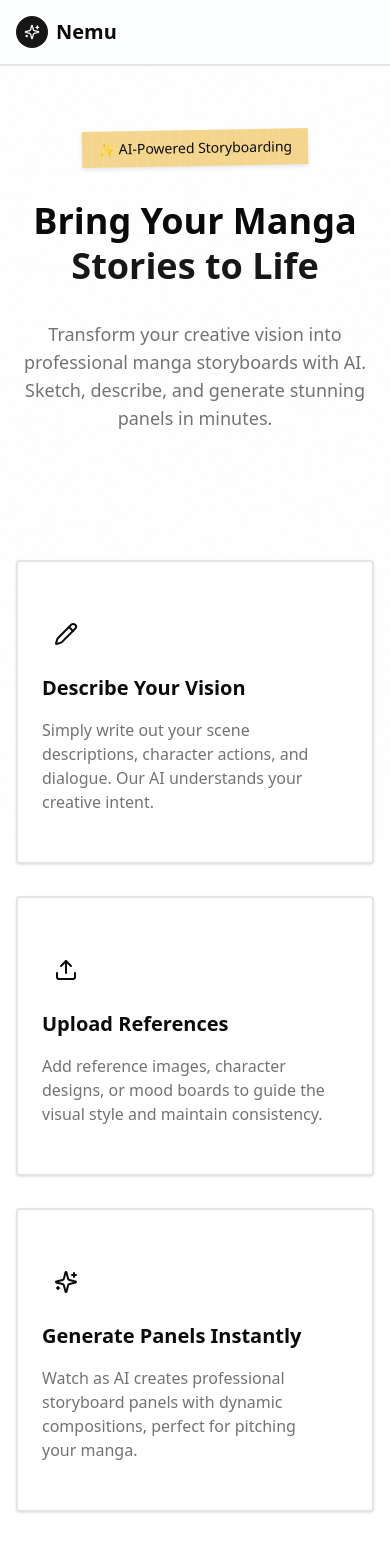
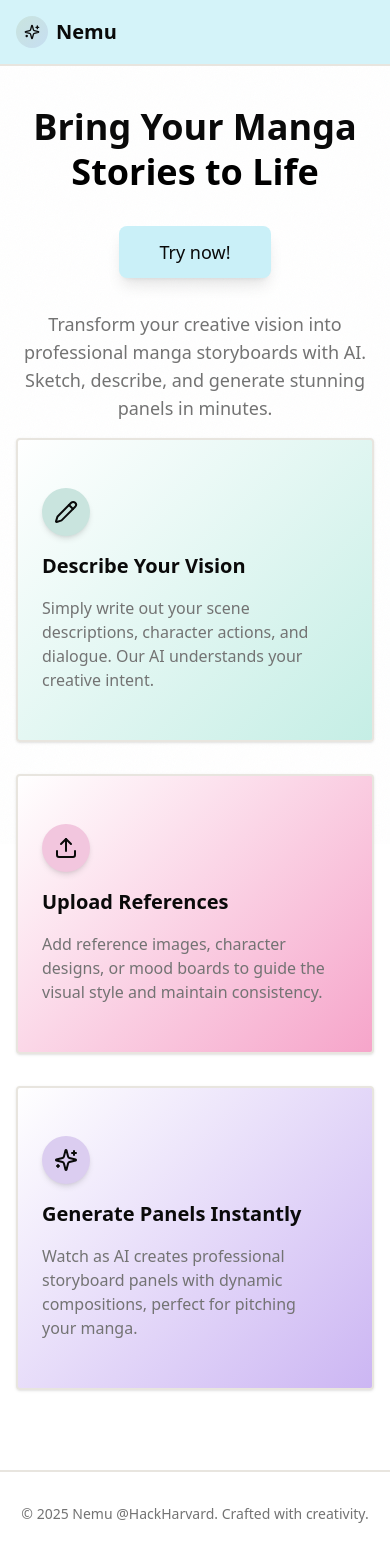
Before and after one commit to Hoodini231/Nemu, a Next.js app: page / in a window 390 px wide. Shown: the top 1568 px of the page. Built offline with nearby package versions, Linux system fonts and the light colour scheme.

Commit message:
Make website less ugly?

```diff
--- a/app/create/page.tsx
+++ b/app/create/page.tsx
@@ -15,7 +15,7 @@ import { ArrowLeft, Upload, X, Sparkles } from "lucide-react"
 
 export default function CreatePage() {
   const router = useRouter()
-  const [prompt, setPrompt] = useState("")
+  const [prompt, setPrompt] = useState("woof")
   const [panels, setPanels] = useState("4")
   const [style, setStyle] = useState("shonen")
   const [uploadedImages, setUploadedImages] = useState<string[]>([])
@@ -40,7 +40,7 @@ export default function CreatePage() {
   return (
     <div className="min-h-screen">
       {/* Header */}
-      <header className="border-b-2 border-border bg-card/50 backdrop-blur-sm sticky top-0 z-50">
+      <header className="border-b-2 border-border bg-header/75 backdrop-blur-sm sticky top-0 z-50">
         <div className="container mx-auto px-4 py-4 flex items-center justify-between">
           <Link
             href="/"
@@ -50,10 +50,10 @@ export default function CreatePage() {
             <span>Back</span>
           </Link>
           <div className="flex items-center gap-2">
-            <div className="w-8 h-8 bg-primary rounded-full flex items-center justify-center">
-              <Sparkles className="w-4 h-4 text-primary-foreground" />
+            <div className="w-8 h-8 bg-gradient-to-br from-[#C9E4DE] to-[#C6DEF1] rounded-full flex items-center justify-center">
+              <Sparkles className="w-4 h-4 text-foreground" />
             </div>
-            <h1 className="text-xl font-bold text-foreground">MangaBoard</h1>
+            <h1 className="text-xl font-bold text-foreground">Nemu</h1>
           </div>
         </div>
       </header>
@@ -62,12 +62,11 @@ export default function CreatePage() {
         <div className="grid lg:grid-cols-[1fr,400px] gap-8 max-w-7xl mx-auto">
           {/* Left Column - Main Creation Area */}
           <div className="space-y-6">
-            {/* Washi tape header */}
             <div className="inline-block">
-              <div className="washi-tape text-sm font-medium text-foreground">✏️ New Storyboard</div>
+              <div className="washi-tape washi-tape-peach text-sm font-medium text-foreground">✏️ New Storyboard</div>
             </div>
 
-            <Card className="sketch-border bg-card">
+            <Card className="card-tinted-blue">
               <CardHeader>
                 <CardTitle className="text-2xl text-foreground">Create Your Storyboard</CardTitle>
               </CardHeader>
@@ -79,10 +78,11 @@ export default function CreatePage() {
                   </Label>
                   <Textarea
                     id="prompt"
+                    name="prompt"
                     placeholder="e.g., A young samurai facing a mythical oni under a full moon in a bamboo forest..."
                     value={prompt}
                     onChange={(e) => setPrompt(e.target.value)}
-                    className="min-h-[200px] resize-none bg-input border-2 border-border focus:border-primary text-foreground placeholder:text-muted-foreground"
+                    className="min-h-[200px] resize-none bg-input border-2 border-border focus:border-primary text-foreground placeholder:text-muted-foreground focus:outline-none"
                   />
                   <p className="text-sm text-muted-foreground">
                     Describe your scene, characters, actions, and mood in detail.
@@ -97,6 +97,7 @@ export default function CreatePage() {
                     </Label>
                     <Input
                       id="panels"
+                      name="panels"
                       type="number"
                       min="1"
                       max="12"
@@ -129,17 +130,11 @@ export default function CreatePage() {
 
           {/* Right Column - Reference Area */}
           <div className="space-y-6">
-            {/* Washi tape header */}
             <div className="inline-block">
-              <div
-                className="washi-tape text-sm font-medium text-foreground"
-                style={{ background: "var(--washi-mint)" }}
-              >
-                📎 References
-              </div>
+              <div className="washi-tape washi-tape-mint text-sm font-medium text-foreground">📎 References</div>
             </div>
 
-            <Card className="sketch-border bg-card">
+            <Card className="card-tinted-mint">
               <CardHeader>
                 <CardTitle className="text-xl text-foreground">Add Illustration History</CardTitle>
               </CardHeader>
--- a/app/globals.css
+++ b/app/globals.css
@@ -4,21 +4,25 @@
 @custom-variant dark (&:is(.dark *));
 
 :root {
-  /* Paper texture background */
+  /* Paper texture background - soft cream */
+  --background: #ffffff;
+  --foreground: oklch(0.145 0 0);
 
-  /* Card backgrounds - slightly lighter paper */
-  --card: oklch(1 0 0);
+  /* Card backgrounds - white for contrast */
+  --card: #f8f8f8;
   --card-foreground: oklch(0.145 0 0);
+
+  --header: #caf0f8;
 
   --popover: oklch(1 0 0);
   --popover-foreground: oklch(0.145 0 0);
 
-  /* Muted teal primary accent */
-  --primary: oklch(0.205 0 0);
-  --primary-foreground: oklch(0.985 0 0);
+  /* Primary accent - pastel mint green */
+  --primary: #c9e4de;
+  --primary-foreground: oklch(0.145 0 0);
 
-  /* Sakura pink for CTA buttons */
-  --sakura: #ffb7c5;
+  /* Sakura/CTA button - pastel blue */
+  --sakura: #c6def1;
   --sakura-foreground: oklch(0.145 0 0);
 
   /* Soft earthy secondary */
@@ -29,11 +33,13 @@
   --muted: oklch(0.97 0 0);
   --muted-foreground: oklch(0.556 0 0);
 
-  /* Washi tape accent colors */
-  --washi-yellow: #f4d58d;
-  --washi-mint: #b8d8ba;
-  --washi-peach: #f5c6a5;
-  --washi-lavender: #d4c5e2;
+  /* Washi tape colors - using the pastel rainbow palette */
+  --washi-yellow: #BFCBCE;
+  --washi-mint: #c9e4de;
+  --washi-blue: #c6def1;
+  --washi-lavender: #dbcdf0;
+  --washi-pink: #f2c6de;
+  --washi-peach: #f7d9c4;
 
   --accent: oklch(0.97 0 0);
   --accent-foreground: oklch(0.205 0 0);
@@ -41,8 +47,8 @@
   --destructive: oklch(0.577 0.245 27.325);
   --destructive-foreground: oklch(0.577 0.245 27.325);
 
-  --border: oklch(0.922 0 0);
-  --input: oklch(0.922 0 0);
+  --border: #e8e5df;
+  --input: #ffffff;
   --ring: oklch(0.708 0 0);
 
   --radius: 0.625rem;
@@ -61,18 +67,16 @@
   --sidebar-accent-foreground: oklch(0.205 0 0);
   --sidebar-border: oklch(0.922 0 0);
   --sidebar-ring: oklch(0.708 0 0);
-  --background: oklch(1 0 0);
-  --foreground: oklch(0.145 0 0);
 }
 
 .dark {
   --background: oklch(0.145 0 0);
   --foreground: oklch(0.985 0 0);
-  --card: oklch(0.205 0 0);
+  --card: oklch(0.145 0 0);
   --card-foreground: oklch(0.985 0 0);
-  --popover: oklch(0.205 0 0);
+  --popover: oklch(0.145 0 0);
   --popover-foreground: oklch(0.985 0 0);
-  --primary: oklch(0.922 0 0);
+  --primary: oklch(0.985 0 0);
   --primary-foreground: oklch(0.205 0 0);
   --secondary: oklch(0.269 0 0);
   --secondary-foreground: oklch(0.985 0 0);
@@ -80,11 +84,11 @@
   --muted-foreground: oklch(0.708 0 0);
   --accent: oklch(0.269 0 0);
   --accent-foreground: oklch(0.985 0 0);
-  --destructive: oklch(0.704 0.191 22.216);
+  --destructive: oklch(0.396 0.141 25.723);
   --destructive-foreground: oklch(0.637 0.237 25.331);
-  --border: oklch(1 0 0 / 10%);
-  --input: oklch(1 0 0 / 15%);
-  --ring: oklch(0.556 0 0);
+  --border: oklch(0.269 0 0);
+  --input: oklch(0.269 0 0);
+  --ring: oklch(0.439 0 0);
   --chart-1: oklch(0.488 0.243 264.376);
   --chart-2: oklch(0.696 0.17 162.48);
   --chart-3: oklch(0.769 0.188 70.08);
@@ -96,8 +100,8 @@
   --sidebar-primary-foreground: oklch(0.985 0 0);
   --sidebar-accent: oklch(0.269 0 0);
   --sidebar-accent-foreground: oklch(0.985 0 0);
-  --sidebar-border: oklch(1 0 0 / 10%);
-  --sidebar-ring: oklch(0.556 0 0);
+  --sidebar-border: oklch(0.269 0 0);
+  --sidebar-ring: oklch(0.439 0 0);
 }
 
 @theme inline {
@@ -105,6 +109,7 @@
   --font-mono: var(--font-geist-mono);
   --color-background: var(--background);
   --color-foreground: var(--foreground);
+  --color-header: var(--header);
   --color-card: var(--card);
   --color-card-foreground: var(--card-foreground);
   --color-popover: var(--popover);
@@ -191,6 +196,31 @@
   );
 }
 
+/* Colorful washi tape variants */
+.washi-tape-yellow {
+  background: var(--washi-yellow);
+}
+
+.washi-tape-mint {
+  background: var(--washi-mint);
+}
+
+.washi-tape-blue {
+  background: var(--washi-blue);
+}
+
+.washi-tape-lavender {
+  background: var(--washi-lavender);
+}
+
+.washi-tape-pink {
+  background: var(--washi-pink);
+}
+
+.washi-tape-peach {
+  background: var(--washi-peach);
+}
+
 /* Hand-drawn style borders */
 .sketch-border {
   border: 2px solid var(--border);
@@ -209,3 +239,28 @@
   border-radius: 4px;
   opacity: 0.3;
 }
+
+/* Updated colorful card backgrounds to pastel rainbow tints */
+.card-tinted-mint {
+  background: linear-gradient(135deg, #ffffff 0%, #c5eee5 100%);
+}
+
+.card-tinted-blue {
+  background: linear-gradient(135deg, #ffffff 0%, #abd4f6 100%);
+}
+
+.card-tinted-lavender {
+  background: linear-gradient(135deg, #ffffff 0%, #ccb6f3 100%);
+}
+
+.card-tinted-pink {
+  background: linear-gradient(135deg, #ffffff 0%, #f6a5ca 100%);
+}
+
+.card-tinted-peach {
+  background: linear-gradient(135deg, #ffffff 0%, #f7bc9f 100%);
+}
+
+.card-tinted-yellow {
+  background: linear-gradient(135deg, #ffffff 0%, #ffe4a5 100%);
+}
--- a/app/page.tsx
+++ b/app/page.tsx
@@ -7,19 +7,19 @@ export default function LandingPage() {
   return (
     <div className="min-h-screen">
       {/* Header */}
-      <header className="border-b-2 border-border bg-card/50 backdrop-blur-sm sticky top-0 z-50">
+      <header className="border-b-2 border-border bg-header/80 backdrop-blur-sm sticky top-0 z-50">
         <div className="container mx-auto px-4 py-4 flex items-center justify-between">
           <div className="flex items-center gap-2">
-            <div className="w-8 h-8 bg-primary rounded-full flex items-center justify-center">
-              <Sparkles className="w-4 h-4 text-primary-foreground" />
+            <div className="w-8 h-8 bg-gradient-to-br from-[#C9E4DE] to-[#C6DEF1] rounded-full flex items-center justify-center">
+              <Sparkles className="w-4 h-4 text-foreground" />
             </div>
             <h1 className="text-xl font-bold text-foreground">Nemu</h1>
           </div>
           <nav className="hidden md:flex gap-6">
-            <Link href="#features" className="text-muted-foreground hover:text-foreground transition-colors">
+            <Link href="#features" className="text-foreground hover:text-foreground transition-colors">
               Features
             </Link>
-            <Link href="#how-it-works" className="text-muted-foreground hover:text-foreground transition-colors">
+            <Link href="#how-it-works" className="text-foreground hover:text-foreground transition-colors">
               How It Works
             </Link>
           </nav>
@@ -27,20 +27,29 @@ export default function LandingPage() {
       </header>
 
       {/* Hero Section */}
-      <section className="container mx-auto px-4 py-16 md:py-24">
+      <section className="container mx-auto px-2 md:py-4">
         <div className="max-w-4xl mx-auto text-center space-y-8">
-          {/* Washi tape label */}
           <div className="inline-block">
-            <div className="washi-tape text-sm font-medium text-foreground">✨ AI-Powered Storyboarding</div>
           </div>
 
           <h2 className="text-4xl md:text-6xl font-bold text-foreground leading-tight text-balance">
             Bring Your Manga
             <br />
-            <span className="text-primary">Stories to Life</span>
+            <span className="bg-black bg-clip-text text-transparent">
+              Stories to Life
+            </span>
           </h2>
 
-          <p className="text-lg md:text-xl text-muted-foreground max-w-2xl mx-auto text-pretty">
+          <Link href="/create">
+            <Button
+              size="lg"
+              className="text-lg px-10 py-3 h-auto bg-header hover:bg-sakura text-sakura-foreground shadow-lg hover:shadow-xl transition-all duration-300 transform hover:scale-105"
+            >
+              Try now!
+            </Button>
+          </Link>
+
+          <p className="text-lg md:text-xl pt-8 text-muted-foreground max-w-2xl mx-auto text-pretty ">
             Transform your creative vision into professional manga storyboards with AI. Sketch, describe, and generate
             stunning panels in minutes.
           </p>
@@ -48,12 +57,12 @@ export default function LandingPage() {
       </section>
 
       {/* Feature Cards */}
-      <section id="features" className="container mx-auto px-4 py-16">
+      <section id="features" className="container mx-auto px-4 py-4">
         <div className="grid md:grid-cols-3 gap-8 max-w-6xl mx-auto">
           {/* Card 1 */}
-          <Card className="sketch-border bg-card hover:shadow-lg transition-shadow duration-300 transform hover:-rotate-1">
+          <Card className="sketch-border card-tinted-mint hover:shadow-lg transition-shadow duration-300 transform hover:-rotate-1">
             <CardContent className="p-6 space-y-4">
-              <div className="w-12 h-12 rounded-full bg-washi-mint flex items-center justify-center">
+              <div className="w-12 h-12 rounded-full bg-[#C9E4DE] flex items-center justify-center shadow-md">
                 <Pencil className="w-6 h-6 text-foreground" />
               </div>
               <h3 className="text-xl font-bold text-foreground">Describe Your Vision</h3>
@@ -65,9 +74,9 @@ export default function LandingPage() {
           </Card>
 
           {/* Card 2 */}
-          <Card className="sketch-border bg-card hover:shadow-lg transition-shadow duration-300 transform hover:rotate-1">
+          <Card className="sketch-border card-tinted-pink hover:shadow-lg transition-shadow duration-300 transform hover:rotate-1">
             <CardContent className="p-6 space-y-4">
-              <div className="w-12 h-12 rounded-full bg-washi-peach flex items-center justify-center">
+              <div className="w-12 h-12 rounded-full bg-[#F2C6DE] flex items-center justify-center shadow-md">
                 <Upload className="w-6 h-6 text-foreground" />
               </div>
               <h3 className="text-xl font-bold text-foreground">Upload References</h3>
@@ -79,9 +88,9 @@ export default function LandingPage() {
           </Card>
 
           {/* Card 3 */}
-          <Card className="sketch-border bg-card hover:shadow-lg transition-shadow duration-300 transform hover:-rotate-1">
+          <Card className="sketch-border card-tinted-lavender hover:shadow-lg transition-shadow duration-300 transform hover:-rotate-1">
             <CardContent className="p-6 space-y-4">
-              <div className="w-12 h-12 rounded-full bg-washi-lavender flex items-center justify-center">
+              <div className="w-12 h-12 rounded-full bg-[#DBCDF0] flex items-center justify-center shadow-md">
                 <Sparkles className="w-6 h-6 text-foreground" />
               </div>
               <h3 className="text-xl font-bold text-foreground">Generate Panels Instantly</h3>
@@ -94,42 +103,11 @@ export default function LandingPage() {
         </div>
       </section>
 
-      {/* CTA Section */}
-      <section className="container mx-auto px-4 py-16 md:py-24">
-        <div className="max-w-3xl mx-auto text-center space-y-8">
-          <h2 className="text-3xl md:text-5xl font-bold text-foreground text-balance">
-            The Future of Storyboarding is Here
-          </h2>
-
-          <Link href="/create">
-            <Button
-              size="lg"
-              className="text-lg px-12 py-6 h-auto bg-sakura hover:bg-sakura/90 text-sakura-foreground shadow-lg hover:shadow-xl transition-all duration-300 transform hover:scale-105"
-            >
-              Simplify your storyboarding
-            </Button>
-          </Link>
-
-          <p className="text-sm text-muted-foreground">No credit card required • Start creating in seconds</p>
-        </div>
-      </section>
-
       {/* Footer */}
       <footer className="border-t-2 border-border mt-16">
         <div className="container mx-auto px-4 py-8">
           <div className="flex flex-col md:flex-row justify-between items-center gap-4">
-            <p className="text-sm text-muted-foreground">© 2025 MangaBoard. Crafted with creativity.</p>
-            <div className="flex gap-6">
-              <Link href="#" className="text-sm text-muted-foreground hover:text-foreground transition-colors">
-                Privacy
-              </Link>
-              <Link href="#" className="text-sm text-muted-foreground hover:text-foreground transition-colors">
-                Terms
-              </Link>
-              <Link href="#" className="text-sm text-muted-foreground hover:text-foreground transition-colors">
-                Contact
-              </Link>
-            </div>
+            <p className="text-sm text-muted-foreground">© 2025 Nemu @HackHarvard. Crafted with creativity.</p>
           </div>
         </div>
       </footer>
--- a/app/results/page.tsx
+++ b/app/results/page.tsx
@@ -1,10 +1,10 @@
+"use client"
 import Link from "next/link"
 import { Button } from "../../components/ui/button"
 import { Card, CardContent, CardFooter, CardHeader, CardTitle } from "../../components/ui/card"
 import { ArrowLeft, RefreshCw, Edit, Sparkles } from "lucide-react"
 
 export default function ResultsPage() {
-  // Mock data for generated panels
   const panels = [
     {
       id: 1,
@@ -12,6 +12,7 @@ export default function ResultsPage() {
       description:
         "Wide establishing shot of a moonlit bamboo forest. Shadows dance between the tall stalks as mist rolls across the ground. The full moon hangs heavy in the sky.",
       image: "/moonlit-bamboo-forest-manga-style.jpg",
+      colorTheme: "blue",
     },
     {
       id: 2,
@@ -19,6 +20,7 @@ export default function ResultsPage() {
       description:
         "Close-up of the young samurai's determined face. Sweat beads on his forehead, his hand grips the katana handle. His eyes reflect the moonlight with fierce resolve.",
       image: "/young-samurai-close-up-manga-style.jpg",
+      colorTheme: "peach",
     },
     {
       id: 3,
@@ -26,6 +28,7 @@ export default function ResultsPage() {
       description:
         "The mythical oni emerges from the shadows, towering and menacing. Its red skin glows in the moonlight, horns piercing the sky. Steam rises from its nostrils.",
       image: "/mythical-oni-demon-manga-style.jpg",
+      colorTheme: "pink",
     },
     {
       id: 4,
@@ -33,13 +36,38 @@ export default function ResultsPage() {
       description:
         "Dynamic action shot as the samurai leaps forward, katana raised high. Motion lines emphasize the speed and power of the attack. Bamboo leaves scatter in the wind.",
       image: "/samurai-action-leap-manga-style.jpg",
+      colorTheme: "lavender",
     },
   ]
+
+  const getCardClass = (theme: string) => {
+    const themeMap: Record<string, string> = {
+      blue: "card-tinted-blue",
+      peach: "card-tinted-peach",
+      pink: "card-tinted-pink",
+      lavender: "card-tinted-lavender",
+      mint: "card-tinted-mint",
+      yellow: "card-tinted-yellow",
+    }
+    return themeMap[theme] || ""
+  }
+
+  const getWashiColor = (theme: string) => {
+    const colorMap: Record<string, string> = {
+      blue: "#C6DEF1",
+      peach: "#F7D9C4",
+      pink: "#F2C6DE",
+      lavender: "#DBCDF0",
+      mint: "#C9E4DE",
+      yellow: "#FAEDCB",
+    }
+    return colorMap[theme] || "#C9E4DE"
+  }
 
   return (
     <div className="min-h-screen">
       {/* Header */}
-      <header className="border-b-2 border-border bg-card/50 backdrop-blur-sm sticky top-0 z-50">
+      <header className="border-b-2 border-border bg-header/80 backdrop-blur-sm sticky top-0 z-50">
         <div className="container mx-auto px-4 py-4 flex items-center justify-between">
           <Link
             href="/create"
@@ -49,10 +77,10 @@ export default function ResultsPage() {
             <span>Back to Create</span>
           </Link>
           <div className="flex items-center gap-2">
-            <div className="w-8 h-8 bg-primary rounded-full flex items-center justify-center">
-              <Sparkles className="w-4 h-4 text-primary-foreground" />
+            <div className="w-8 h-8 bg-gradient-to-br from-[#C9E4DE] to-[#C6DEF1] rounded-full flex items-center justify-center">
+              <Sparkles className="w-4 h-4 text-foreground" />
             </div>
-            <h1 className="text-xl font-bold text-foreground">MangaBoard</h1>
+            <h1 className="text-xl font-bold text-foreground">Nemu</h1>
           </div>
         </div>
       </header>
@@ -61,12 +89,7 @@ export default function ResultsPage() {
         {/* Header Section */}
         <div className="max-w-6xl mx-auto mb-8 space-y-4">
           <div className="inline-block">
-            <div
-              className="washi-tape text-sm font-medium text-foreground"
-              style={{ background: "var(--washi-lavender)" }}
-            >
-              ✨ Generated
-            </div>
+            <div className="washi-tape washi-tape-lavender text-sm font-medium text-foreground">✨ Generated</div>
           </div>
           <h1 className="text-3xl md:text-4xl font-bold text-foreground">Your Storyboard Creation</h1>
           <p className="text-muted-foreground">
@@ -75,39 +98,42 @@ export default function ResultsPage() {
         </div>
 
         {/* Panels Grid */}
-        <div className="max-w-6xl mx-auto grid md:grid-cols-2 gap-6">
+        <div className="max-w-6xl mx-auto grid md:grid-cols-3 gap-6">
           {panels.map((panel, index) => (
             <Card
               key={panel.id}
-              className="sketch-border bg-card hover:shadow-lg transition-all duration-300"
+              className={`sketch-border ${getCardClass(panel.colorTheme)} hover:shadow-lg transition-all duration-300 h-100`}
               style={{
                 transform: index % 2 === 0 ? "rotate(-0.5deg)" : "rotate(0.5deg)",
               }}
             >
               <CardHeader>
-                <CardTitle className="text-xl text-foreground flex items-center gap-2">
-                  <span className="w-8 h-8 rounded-full bg-primary text-primary-foreground flex items-center justify-center text-sm font-bold">
+                <CardTitle className="text-sm text-foreground flex items-center gap-2">
+                  <span
+                    className="w-6 h-6 rounded-full text-foreground flex items-center justify-center text-xs font-bold shadow-md"
+                    style={{ background: getWashiColor(panel.colorTheme) }}
+                  >
                     {panel.id}
                   </span>
                   {panel.title}
                 </CardTitle>
               </CardHeader>
-              <CardContent className="space-y-4">
-                <div className="relative overflow-hidden rounded-lg border-2 border-border">
-                  <img src={panel.image || "/placeholder.svg"} alt={panel.title} className="w-full h-64 object-cover" />
+              <CardContent className="space-y-2">
+                <div className="relative overflow-hidden rounded-lg border-2 border-border h-40">
+                  <img src={panel.image || "/placeholder.svg"} alt={panel.title} className="w-full h-full object-cover" />
                 </div>
-                <p className="text-sm text-muted-foreground leading-relaxed text-pretty">{panel.description}</p>
+                <p className="text-xs text-muted-foreground leading-relaxed text-pretty">{panel.description}</p>
               </CardContent>
               <CardFooter className="flex gap-3">
                 <Button
                   variant="outline"
-                  className="flex-1 border-2 border-border hover:bg-muted text-foreground bg-transparent"
+                  className="flex-none border-2 border-border hover:bg-muted text-foreground text-xs px-2 py-1"
                 >
-                  <RefreshCw className="w-4 h-4 mr-2" />
+                  <RefreshCw className="w-3 h-3 mr-1" />
                   Regenerate me
                 </Button>
-                <Button className="flex-1 bg-sakura hover:bg-sakura/90 text-sakura-foreground">
-                  <Edit className="w-4 h-4 mr-2" />
+                <Button className="flex-none bg-[#f8f8f8] hover:bg-sakura/90 text-sakura-foreground text-xs px-2 py-1">
+                  <Edit className="w-3 h-3 mr-1" />
                   Make me editable
                 </Button>
               </CardFooter>
@@ -124,11 +150,6 @@ export default function ResultsPage() {
           >
             Export Storyboard
           </Button>
-          <Link href="/create" className="flex-1">
-            <Button size="lg" className="w-full bg-primary hover:bg-primary/90 text-primary-foreground">
-              Create New Storyboard
-            </Button>
-          </Link>
         </div>
       </div>
     </div>
--- a/components/ui/button.tsx
+++ b/components/ui/button.tsx
@@ -2,7 +2,7 @@ import * as React from "react"
 import { Slot } from "@radix-ui/react-slot"
 import { cva, type VariantProps } from "class-variance-authority"
 
-import { cn } from "@/lib/utils"
+import { cn } from "../../lib/utils"
 
 const buttonVariants = cva(
   "inline-flex items-center justify-center gap-2 whitespace-nowrap rounded-md text-sm font-medium transition-all disabled:pointer-events-none disabled:opacity-50 [&_svg]:pointer-events-none [&_svg:not([class*='size-'])]:size-4 shrink-0 [&_svg]:shrink-0 outline-none focus-visible:border-ring focus-visible:ring-ring/50 focus-visible:ring-[3px] aria-invalid:ring-destructive/20 dark:aria-invalid:ring-destructive/40 aria-invalid:border-destructive",
```
Also changed, not shown: components/ui/textarea.tsx (+6 -8 lines).
